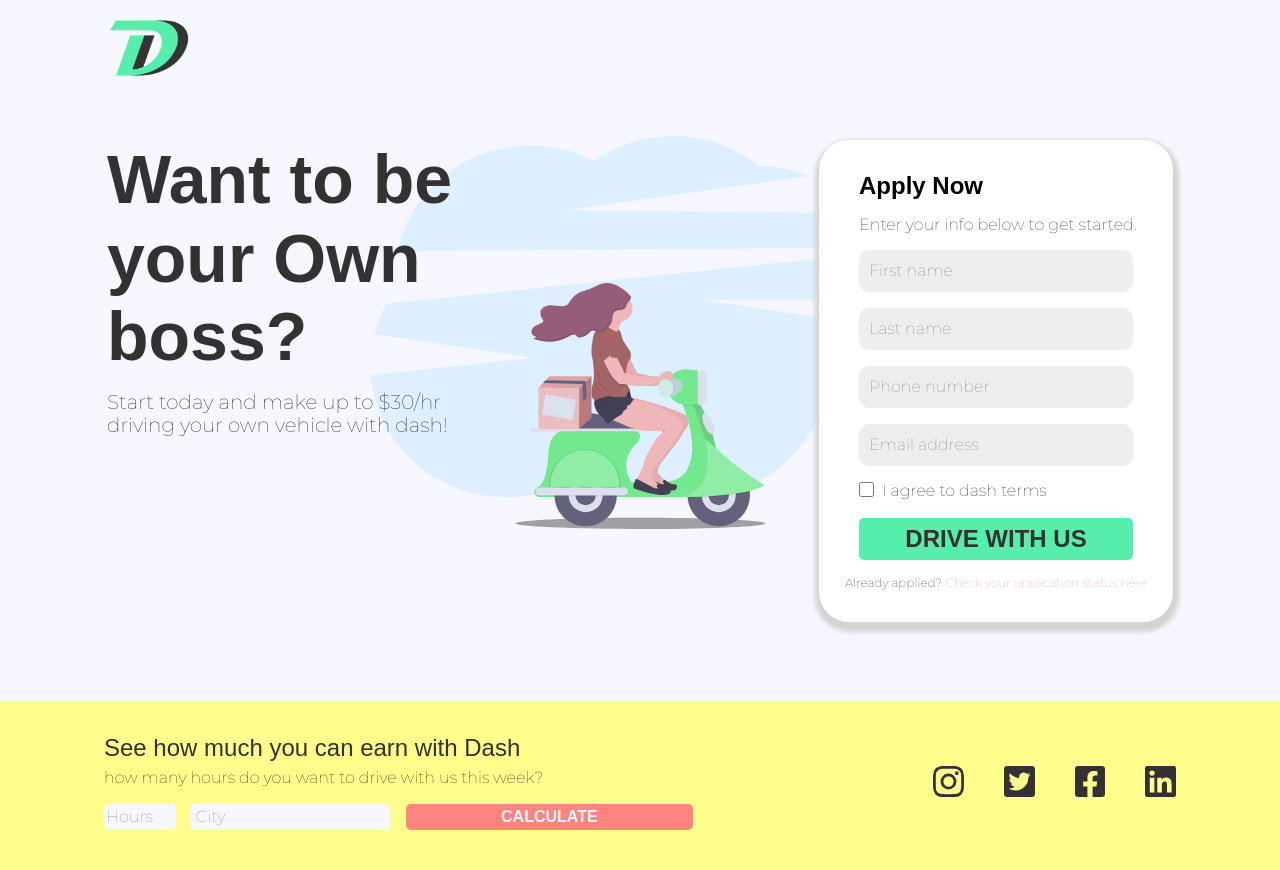
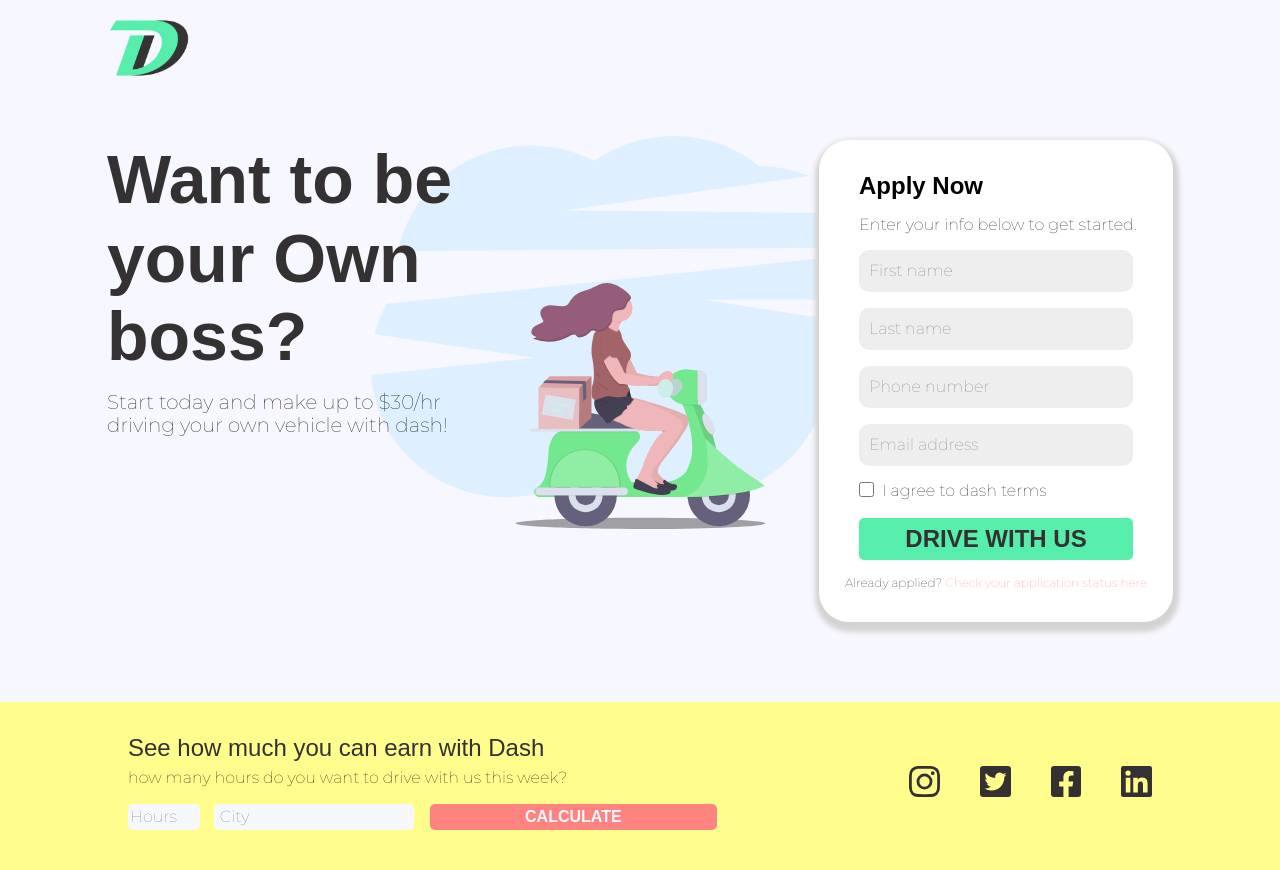
Before and after one commit to Iamjz23/Iamjz23.github.io, a plain HTML site: page landing-page/index.html in a window 1280 px wide. Drawn offline with Linux system fonts and the light colour scheme.

Commit message:
add commit

```diff
--- a/landing-page/css/style.css
+++ b/landing-page/css/style.css
@@ -387,6 +387,8 @@ h3 {
         flex-direction: row;
         flex-wrap: nowrap;
         justify-content: space-between;
+        padding-right: 2rem;
+        padding-left: 2rem;
     }
     /*I used flex to set the content and the icons at the same horizontal line*/
 
```
